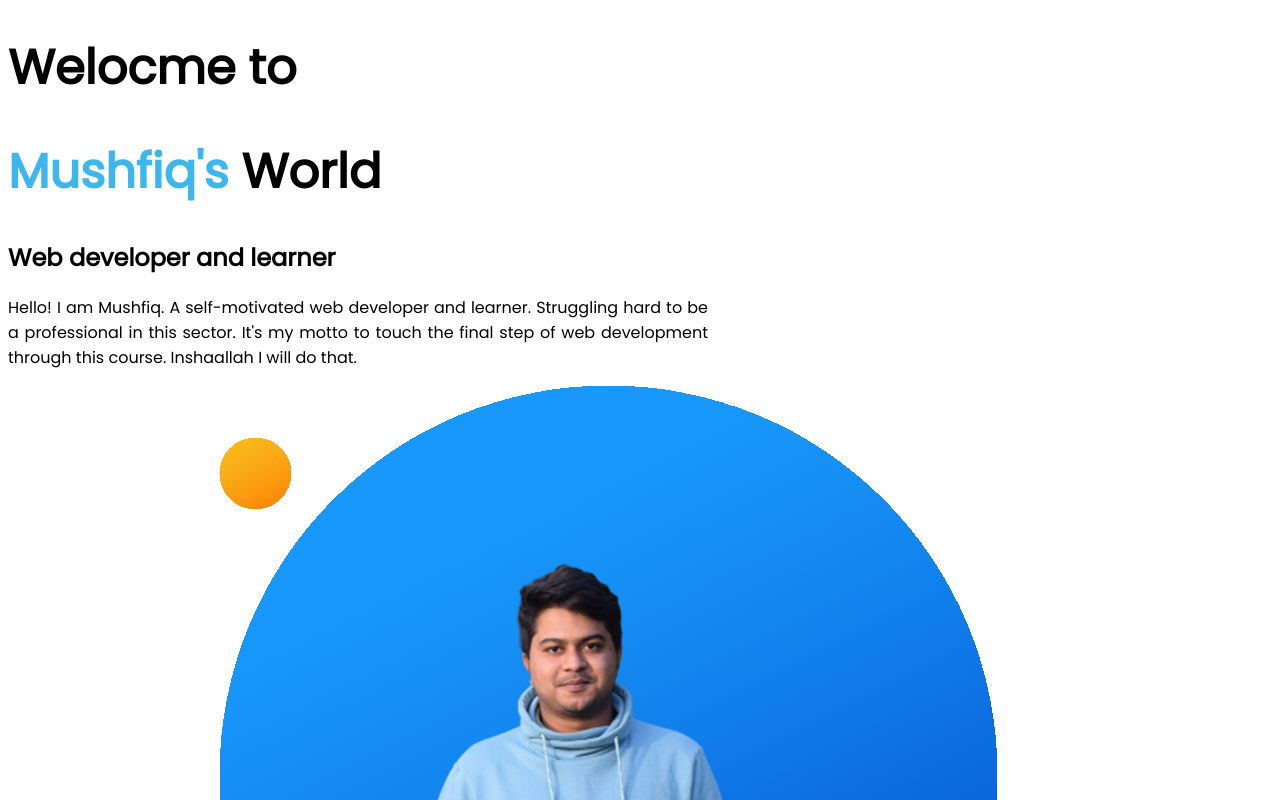
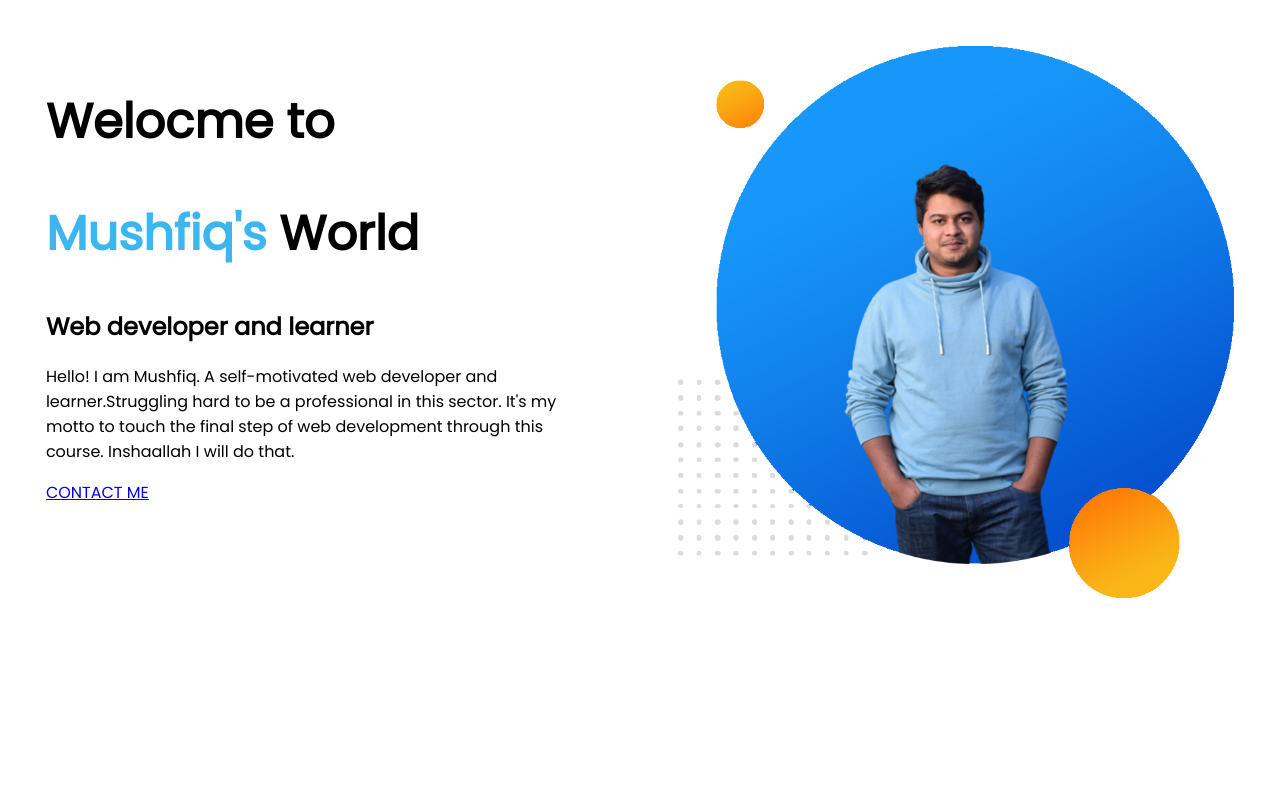
Before and after one commit to mushfiq5900/mi1-mo4-my-portfolio-site, a plain HTML site: page index.html in a window 1280 px wide. Shown: the top 800 px of the page. Drawn offline with Linux system fonts and the light colour scheme.

Commit message:
First section postion updated

```diff
--- a/index.html
+++ b/index.html
@@ -13,15 +13,23 @@
 </head>
 
 <body>
-    <h1>Welocme to</h1>
-    <h1><span class="spancolor">Mushfiq's</span> World</h1>
-    <h2>Web developer and learner</h2>
-    <p class="parasize">Hello! I am Mushfiq. A self-motivated web developer and learner.
-        Struggling hard to be a professional in this sector. It's my motto to touch the final step of web development
-        through this course. Inshaallah I will do that.
-    </p>
-    <button>CONTACT ME</button>
-    <img class="imagbg1" src="images/my-bg1.png" alt="Image of Mushfiq">
+    <section>
+        <div class="half-width">
+            <h1>Welocme to</h1>
+            <h1><span class="spancolor">Mushfiq's</span> World<h1>
+                    <h2>Web developer and learner</h2>
+                    <p>Hello! I am Mushfiq. A self-motivated web developer and learner.Struggling hard
+                        to
+                        be a professional in this sector. It's my motto to touch the final step of web development
+                        through
+                        this course. Inshaallah I will do that.
+                    </p>
+                    <a target="blank" href="https://www.google.com">CONTACT ME</a>
+        </div>
+        <div class="half-width">
+            <img class="imagbg1" src="images/my-bg1.png" alt="Image of Mushfiq">
+        </div>
+    </section>
 </body>
 
 </html>
--- a/style.css
+++ b/style.css
@@ -7,11 +7,23 @@ h1{
 .spancolor{
     color: #3cb6ee;
 }
-.parasize{
+section{
+    display: flex;
+}
+.half-width{
+    width: 50%;
+    padding: 3%;
+}
+.half-width img{
+    width: 100%;
+}
+
+
+/* .parasize{
     width: 700px;
     text-align: justify;
 }
 button{
     width: 150px;
     height: 50px;
-}
+} */
```
